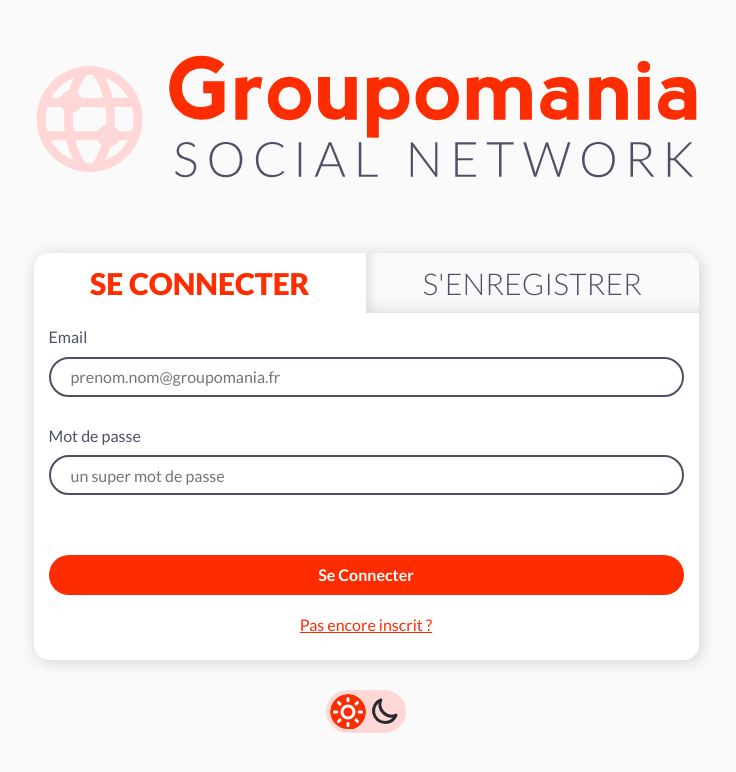
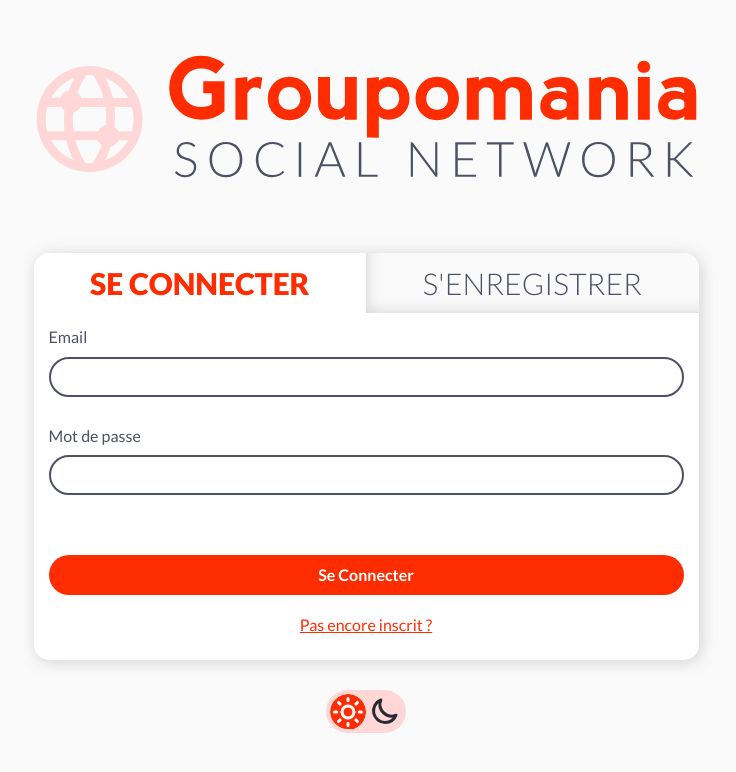
Before and after one commit to ClementBellier/P7-Groupomania, a React (Vite) app in the folder front/: page / in a window 1280 px wide. Shown: the top 772 px of the page, without its empty margins (274-1010 px from the left). Built offline with nearby package versions, Linux system fonts and the light colour scheme.

Commit message:
refactor: Create REGEXP file
clean Password & Email Inputs again

```diff
--- a/front/public/assets/texts/fr-FR.js
+++ b/front/public/assets/texts/fr-FR.js
@@ -7,41 +7,34 @@ export const LOGIN = {
     PASSWORD: "Mot de passe"
 }
 export const EMAIL_INPUT = {
-    REGEXP: /^[0-9a-z._-]+@{1}[0-9a-z.-]{2,}[.]{1}[a-z]{2,5}$/,
     ERROR: "L'email doit être dans le format suivant prenom.nom@groupomania.fr",
     SUCCESS: "L'email est dans le bon format",
     PLACEHOLDER: "prenom.nom@groupomania.fr"
 }
 export const PASSWORD_INPUT = {
-    PLACEHOLDER: "un super mot de passe",
+    PLACEHOLDER: "un mot de passe suffisament fort",
     WHOLEPASSWORD : {
-        REGEXP: /^(?=(?:.*[A-Z]){1,})(?=(?:.*[a-z]){1,})(?=(?:.*\d){2,})(?=(?:.*[!@#$£%^&*()\-_=+{};:,<.>\?\/\]\[]){1,})([A-Za-z0-9éèçàù!@#$£%^&*()\-_=+{};:,<.>\?\/\]\[]{8,})$/,
         SUCCESS: "Le mot de passe est suffisament fort, Bravo !"
     },
     MORE_THAN_EIGHT_CHAR: {
-        REGEXP: /^([A-Za-z0-9éèçàù!@#$£%^&*()\-_=+{};:,<.>\?\/\]\[]{8,})$/,
-        ERROR: "Le mot de passe doit contenir au moins 8 caractères et NE PEUT PAS avoir d'espace",
-        SUCCESS: "Le mot de passe contient au moins 8 caractères et n'a pas d'espace"
+        ERROR: "Doit contenir au moins 8 caractères et NE DOIT PAS avoir d'espace",
+        SUCCESS: "Contient au moins 8 caractères et n'a pas d'espace"
     },
     HAVE_UPPERCASE:{
-        REGEXP: /^.*(?=(?:.*[A-Z]){1,}).*$/,
-        ERROR: "Le mot de passe doit contenir au moins une majuscule",
-        SUCCESS: "Le mot de passe contient au moins une majuscule"
+        ERROR: "Doit contenir au moins une majuscule",
+        SUCCESS: "Contient au moins une majuscule"
     },
     HAVE_LOWERCASE:{
-        REGEXP: /^.*(?=(?:.*[a-z]){1,}).*$/,
-        ERROR: "Le mot de passe doit contenir au moins une minuscule",
-        SUCCESS: "Le mot de passe contient au moins une minuscule"
+        ERROR: "Doit contenir au moins une minuscule",
+        SUCCESS: "Contient au moins une minuscule"
     },
     HAVE_TWO_DIGITS:{
-        REGEXP: /^.*(?=(?:.*\d){2,}).*$/,
-        ERROR: "Le mot de passe doit contenir au moins 2 chiffres",
-        SUCCESS: "Le mot de passe contient au moins 2 chiffres"
+        ERROR: "Doit contenir au moins 2 chiffres",
+        SUCCESS: "Contient au moins 2 chiffres"
     },
     HAVE_SPECIAL_CHAR: {
-        REGEXP: /^.*(?=(?:.*[!@#$£%^&*()\-_=+{};:,<.>\?\/\]\[]){1,}).*$/,
-        ERROR: "Le mot de passe doit contenir au moins un caractère spécial",
-        SUCCESS: "Le mot de passe contient au moins un caractère spécial"
+        ERROR: "Doit contenir au moins un caractère spécial",
+        SUCCESS: "Contient au moins un caractère spécial"
     }
 }
 export const CREATE_POST = {
--- a/front/src/components/EmailInput.jsx
+++ b/front/src/components/EmailInput.jsx
@@ -1,5 +1,6 @@
 import { useState } from 'react'
-import { EMAIL_INPUT as TEXT} from '../../public/assets/texts/fr-FR'
+import { EMAIL_INPUT as TEXT } from '../../public/assets/texts/fr-FR'
+import { REGEXP } from '../utils/regexp'
 
 export function EmailInput({
   email,
@@ -11,37 +12,31 @@ export function EmailInput({
 }) {
   const [isOnFocus, setIsOnFocus] = useState(false)
 
-  const handleEmailInput = (value) => {
+  const handleEmailInput = value => {
     setErrorMessage()
     setEmail(value)
-    !TEXT.REGEXP.test(value)
+    !REGEXP.EMAIL.test(value)
       ? setIsAnErrorInMail(true)
       : setIsAnErrorInMail(false)
   }
-
+  const EmailMessage = () => {
+    if (isAnErrorInMail)
+      return <span className="error-message">{TEXT.ERROR}</span>
+    return <span className="success-message">{TEXT.SUCCESS}</span>
+  }
   return (
     <>
       <input
         id="email"
         type="email"
         value={email}
-        onChange={(e) => handleEmailInput(e.target.value)}
+        onChange={e => handleEmailInput(e.target.value)}
         onFocus={() => setIsOnFocus(true)}
-        pattern={TEXT.REGEXP}
-        placeholder={TEXT.PLACEHOLDER}
+        pattern={REGEXP.EMAIL}
+        placeholder={!isLoginActive && TEXT.PLACEHOLDER}
         required
       />
-      {!isLoginActive && isOnFocus && email.length !== 0 ? (
-        isAnErrorInMail ? (
-          <span className="error-message">
-            {TEXT.ERROR}
-          </span>
-        ) : (
-          <span className="success-message">
-            {TEXT.SUCCESS}
-          </span>
-        )
-      ) : null}
+      {!isLoginActive && isOnFocus && email.length !== 0 && <EmailMessage /> }
     </>
   )
 }
--- a/front/src/components/PasswordInput.jsx
+++ b/front/src/components/PasswordInput.jsx
@@ -1,5 +1,6 @@
 import { useState } from 'react'
 import { PASSWORD_INPUT as TEXT } from '../../public/assets/texts/fr-FR'
+import { REGEXP } from '../utils/regexp'
 
 export function PasswordInput({
   password,
@@ -17,26 +18,47 @@ export function PasswordInput({
 
   const handlepasswordInput = value => {
     setPassword(value)
-    !TEXT.WHOLEPASSWORD.REGEXP.test(value)
+    !REGEXP.WHOLEPASSWORD.test(value)
       ? setIsAnErrorInPassword(true)
       : setIsAnErrorInPassword(false)
-    !TEXT.MORE_THAN_EIGHT_CHAR.REGEXP.test(value)
+    !REGEXP.MORE_THAN_EIGHT_CHAR.test(value)
       ? setIsMoreThanEightChar(true)
       : setIsMoreThanEightChar(false)
-    !TEXT.HAVE_UPPERCASE.REGEXP.test(value)
+    !REGEXP.HAVE_UPPERCASE.test(value)
       ? setIsHaveUppercase(true)
       : setIsHaveUppercase(false)
-    !TEXT.HAVE_LOWERCASE.REGEXP.test(value)
+    !REGEXP.HAVE_LOWERCASE.test(value)
       ? setIsHaveLowercase(true)
       : setIsHaveLowercase(false)
-    !TEXT.HAVE_TWO_DIGITS.REGEXP.test(value)
+    !REGEXP.HAVE_TWO_DIGITS.test(value)
       ? setIsHaveTwoDigits(true)
       : setIsHaveTwoDigits(false)
-    !TEXT.HAVE_SPECIAL_CHAR.REGEXP.test(value)
+    !REGEXP.HAVE_SPECIAL_CHAR.test(value)
       ? setIsHaveSpecialChar(true)
       : setIsHaveSpecialChar(false)
   }
-
+  const DisplayMessage = ({ state, text }) => {
+    if (state) return <span className="error-message">{TEXT[text].ERROR}</span>
+    return <span className="success-message">{TEXT[text].SUCCESS}</span>
+  }
+  const ErrorMessage = () => {
+    return (
+      <>
+        <DisplayMessage
+          state={isMoreThanEightChar}
+          text={'MORE_THAN_EIGHT_CHAR'}
+        />
+        <DisplayMessage state={isHaveUppercase} text={'HAVE_UPPERCASE'} />
+        <DisplayMessage state={isHaveLowercase} text={'HAVE_LOWERCASE'} />
+        <DisplayMessage state={isHaveTwoDigits} text={'HAVE_TWO_DIGITS'} />
+        <DisplayMessage state={isHaveSpecialChar} text={'HAVE_SPECIAL_CHAR'} />
+      </>
+    )
+  }
+  const IsThereAnErrorInPassword = () => {
+    if (isAnErrorInPassword) return <ErrorMessage />
+    return <span className="success-message">{TEXT.WHOLEPASSWORD.SUCCESS}</span>
+  }
   return (
     <>
       <input
@@ -45,65 +67,13 @@ export function PasswordInput({
         value={password}
         onChange={e => handlepasswordInput(e.target.value)}
         onFocus={() => setIsOnFocus(true)}
-        pattern={TEXT.WHOLEPASSWORD.REGEXP}
-        placeholder={TEXT.PLACEHOLDER}
+        pattern={REGEXP.WHOLEPASSWORD}
+        placeholder={!isLoginActive && TEXT.PLACEHOLDER}
         required
       />
-      {!isLoginActive && isOnFocus && password.length !== 0 ? (
-        isAnErrorInPassword ? (
-          <>
-            {isMoreThanEightChar ? (
-              <span className="error-message">
-                {TEXT.MORE_THAN_EIGHT_CHAR.ERROR}
-              </span>
-            ) : (
-              <span className="success-message">
-                {TEXT.MORE_THAN_EIGHT_CHAR.SUCCESS}
-              </span>
-            )}
-            {isHaveUppercase ? (
-              <span className="error-message">
-                {TEXT.HAVE_UPPERCASE.ERROR}
-              </span>
-            ) : (
-              <span className="success-message">
-                {TEXT.HAVE_UPPERCASE.SUCCESS}
-              </span>
-            )}
-            {isHaveLowercase ? (
-              <span className="error-message">
-                {TEXT.HAVE_LOWERCASE.ERROR}
-              </span>
-            ) : (
-              <span className="success-message">
-                {TEXT.HAVE_LOWERCASE.SUCCESS}
-              </span>
-            )}
-            {isHaveTwoDigits ? (
-              <span className="error-message">
-                {TEXT.HAVE_TWO_DIGITS.ERROR}
-              </span>
-            ) : (
-              <span className="success-message">
-                {TEXT.HAVE_TWO_DIGITS.SUCCESS}
-              </span>
-            )}
-            {isHaveSpecialChar ? (
-              <span className="error-message">
-                {TEXT.HAVE_SPECIAL_CHAR.ERROR}
-              </span>
-            ) : (
-              <span className="success-message">
-                {TEXT.HAVE_SPECIAL_CHAR.SUCCESS}
-              </span>
-            )}
-          </>
-        ) : (
-          <span className="success-message">
-            {TEXT.WHOLEPASSWORD.SUCCESS}
-          </span>
-        )
-      ) : null}
+      {!isLoginActive && isOnFocus && password.length !== 0 && (
+        <IsThereAnErrorInPassword />
+      )}
     </>
   )
 }
--- /dev/null
+++ b/front/src/utils/regexp/index.js
@@ -0,0 +1,9 @@
+export const REGEXP = {
+    EMAIL:/^[0-9a-z._-]+@{1}[0-9a-z.-]{2,}[.]{1}[a-z]{2,5}$/,
+    WHOLEPASSWORD:/^(?=(?:.*[A-Z]){1,})(?=(?:.*[a-z]){1,})(?=(?:.*\d){2,})(?=(?:.*[!@#$£%^&*()\-_=+{};:,<.>\?\/\]\[]){1,})([A-Za-z0-9éèçàù!@#$£%^&*()\-_=+{};:,<.>\?\/\]\[]{8,})$/,
+    MORE_THAN_EIGHT_CHAR:/^([A-Za-z0-9éèçàù!@#$£%^&*()\-_=+{};:,<.>\?\/\]\[]{8,})$/,
+    HAVE_UPPERCASE:/^.*(?=(?:.*[A-Z]){1,}).*$/,
+    HAVE_LOWERCASE:/^.*(?=(?:.*[a-z]){1,}).*$/,
+    HAVE_TWO_DIGITS:/^.*(?=(?:.*\d){2,}).*$/,
+    HAVE_SPECIAL_CHAR:/^.*(?=(?:.*[!@#$£%^&*()\-_=+{};:,<.>\?\/\]\[]){1,}).*$/
+}
```
